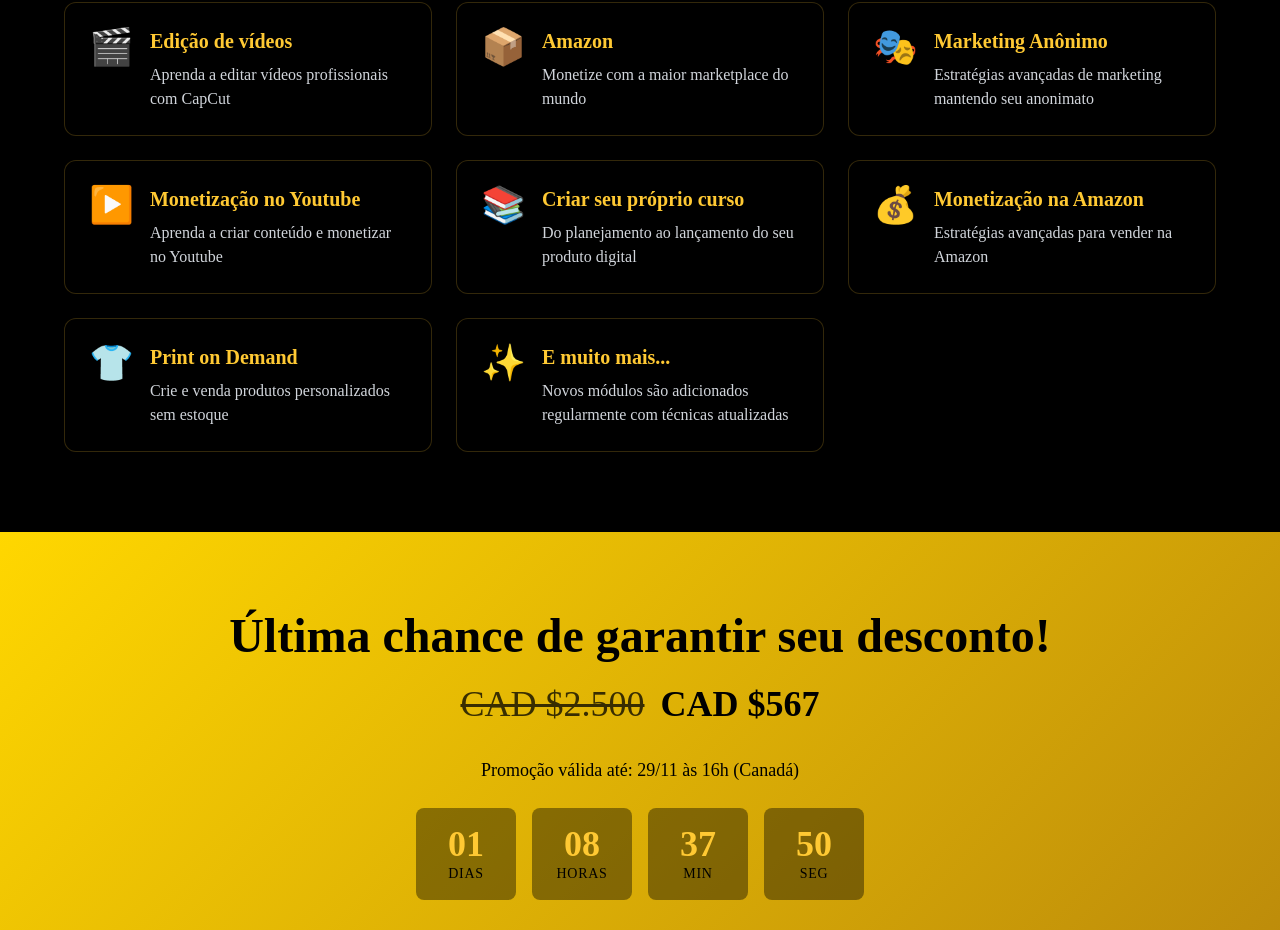
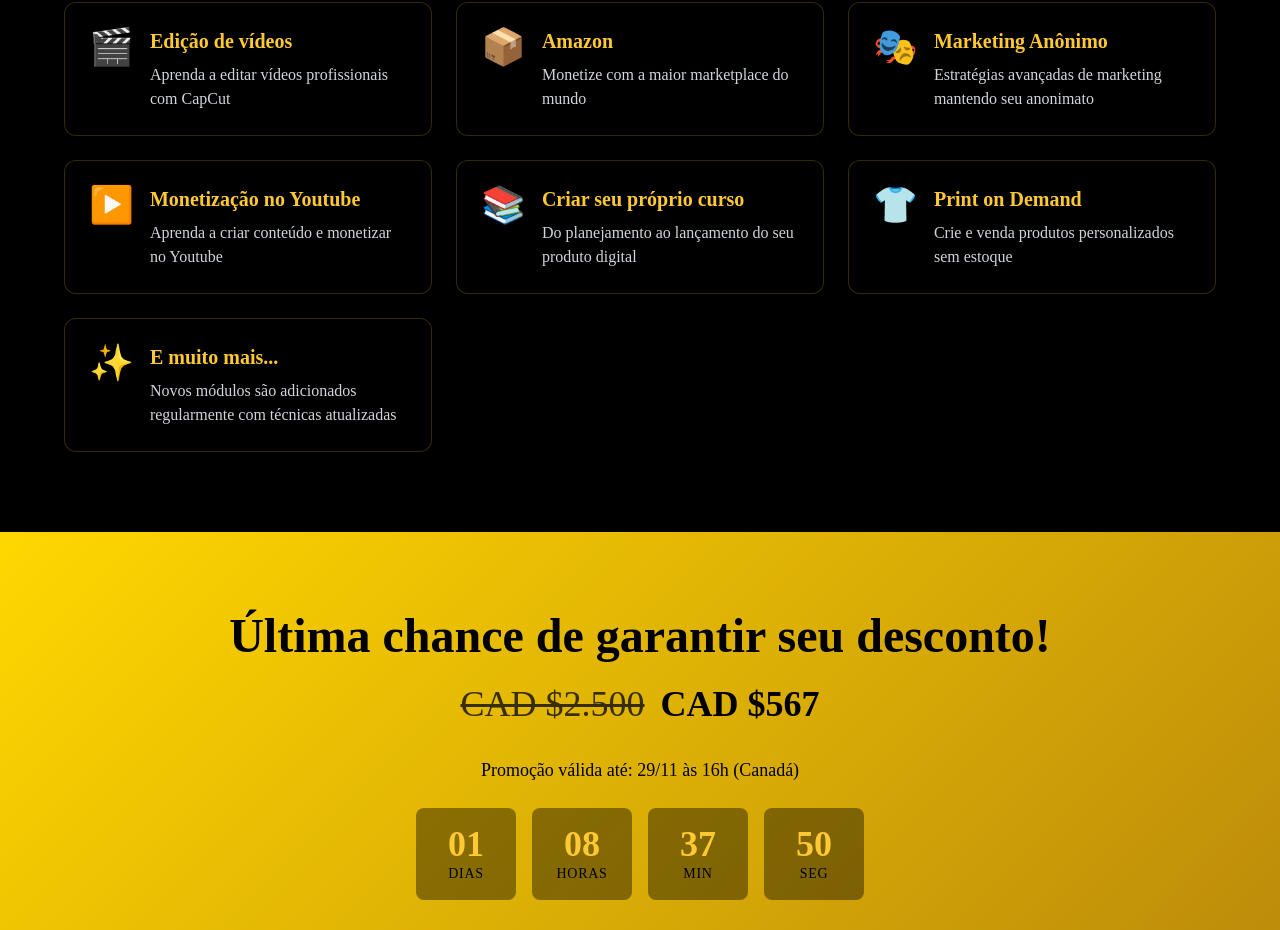
Before and after one commit to blbacelar/dwa, a Next.js app: page / in a window 1280 px wide. Shown: the part 3442-4372 px from the top of the page. Built offline with nearby package versions, Linux system fonts and the light colour scheme.

Commit message:
fix: removed duplicated module

```diff
--- a/app/components/ModulesList.tsx
+++ b/app/components/ModulesList.tsx
@@ -1,6 +1,6 @@
-'use client';
+"use client";
 
-import { motion } from 'framer-motion';
+import { motion } from "framer-motion";
 
 interface Module {
   id: number;
@@ -14,68 +14,63 @@ const modules: Module[] = [
     id: 1,
     title: "Marketing de Afiliado",
     icon: "📱",
-    description: "Aprenda a vender produtos digitais e físicos como afiliado"
+    description: "Aprenda a vender produtos digitais e físicos como afiliado",
   },
   {
     id: 2,
     title: "UGC Creator",
     icon: "🎥",
-    description: "Crie conteúdo viral para marcas e seja bem pago por isso"
+    description: "Crie conteúdo viral para marcas e seja bem pago por isso",
   },
   {
     id: 3,
     title: "Dropshipping",
     icon: "🚚",
-    description: "Monte seu próprio negócio online sem estoque inicial"
+    description: "Monte seu próprio negócio online sem estoque inicial",
   },
   {
     id: 4,
     title: "Edição de vídeos",
     icon: "🎬",
-    description: "Aprenda a editar vídeos profissionais com CapCut"
+    description: "Aprenda a editar vídeos profissionais com CapCut",
   },
   {
     id: 5,
     title: "Amazon",
     icon: "📦",
-    description: "Monetize com a maior marketplace do mundo"
+    description: "Monetize com a maior marketplace do mundo",
   },
   {
     id: 6,
     title: "Marketing Anônimo",
     icon: "🎭",
-    description: "Estratégias avançadas de marketing mantendo seu anonimato"
+    description: "Estratégias avançadas de marketing mantendo seu anonimato",
   },
   {
     id: 7,
     title: "Monetização no Youtube",
     icon: "▶️",
-    description: "Aprenda a criar conteúdo e monetizar no Youtube"
+    description: "Aprenda a criar conteúdo e monetizar no Youtube",
   },
   {
     id: 8,
     title: "Criar seu próprio curso",
     icon: "📚",
-    description: "Do planejamento ao lançamento do seu produto digital"
+    description: "Do planejamento ao lançamento do seu produto digital",
   },
   {
     id: 9,
-    title: "Monetização na Amazon",
-    icon: "💰",
-    description: "Estratégias avançadas para vender na Amazon"
+    title: "Print on Demand",
+    icon: "👕",
+    description: "Crie e venda produtos personalizados sem estoque",
   },
   {
     id: 10,
-    title: "Print on Demand",
-    icon: "👕",
-    description: "Crie e venda produtos personalizados sem estoque"
-  },
-  {
-    id: 11,
     title: "E muito mais...",
     icon: "✨",
-    description: "Novos módulos são adicionados regularmente com técnicas atualizadas"
-  }
+    description:
+      "Novos módulos são adicionados regularmente com técnicas atualizadas",
+  },
 ];
 
 const container = {
@@ -83,14 +78,14 @@ const container = {
   show: {
     opacity: 1,
     transition: {
-      staggerChildren: 0.2
-    }
-  }
+      staggerChildren: 0.2,
+    },
+  },
 };
 
 const item = {
   hidden: { opacity: 0, y: 20 },
-  show: { opacity: 1, y: 0 }
+  show: { opacity: 1, y: 0 },
 };
 
 export default function ModulesList() {
@@ -117,7 +112,10 @@ export default function ModulesList() {
               key={module.id}
               variants={item}
               className="bg-black/40 rounded-xl p-6 border border-gold-400/20"
-              whileHover={{ scale: 1.03, borderColor: 'rgba(255, 184, 0, 0.4)' }}
+              whileHover={{
+                scale: 1.03,
+                borderColor: "rgba(255, 184, 0, 0.4)",
+              }}
             >
               <div className="flex items-start gap-4">
                 <span className="text-4xl">{module.icon}</span>
```
